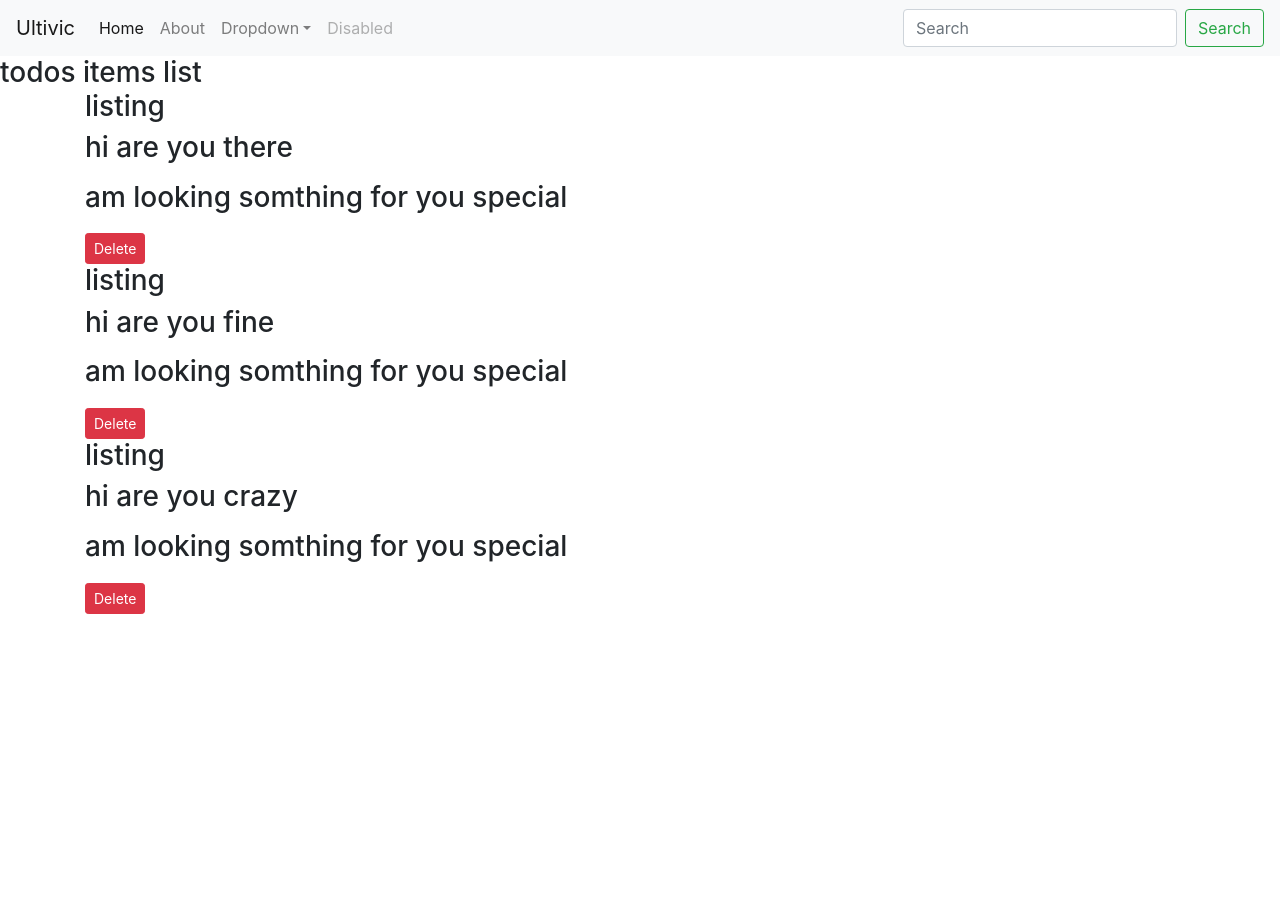
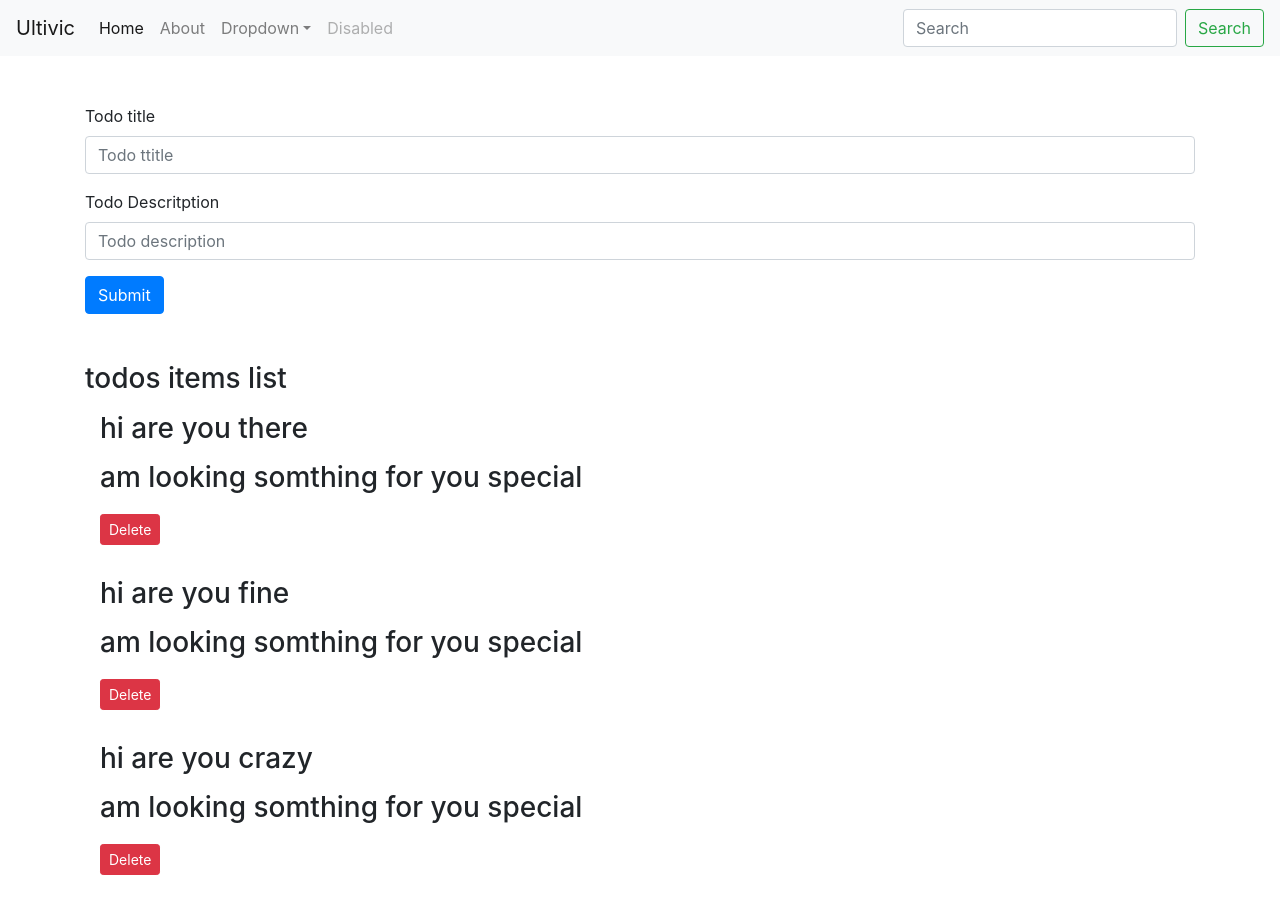
Before and after one commit to deepakultivic/learning, a React (Create React App) app: page / in a window 1280 px wide. Shown: the top 914 px of the page. Before the commit the page ends 800 px from the top, so only its background shows below. Built offline with nearby package versions, Linux system fonts and the light colour scheme.

Commit message:
addtodo works

```diff
--- /dev/null
+++ b/src/pages/AddTodo.js
@@ -0,0 +1,33 @@
+import React, {useState} from 'react'
+
+export  const Addtodo =({addTodo}) =>{
+    const [title, setTitle] =useState("");
+    const[desc, setDesc] = useState("");
+    const submit = (e) =>{
+        e.preventDefault()
+        if(!title || !desc){
+            alert('title or decription cannot be blank');
+        }
+        addTodo(title,desc);
+    }
+return(
+    <>
+ <div className="container mt-5">
+ <form onSubmit={submit}>
+  <div className="form-group" >
+    <label htmlFor="title">Todo title</label>
+    <input type="text" className="form-control" value={title} onChange={ (e) =>{setTitle(e.target.value)}} id="title" placeholder="Todo ttitle"/>
+
+  </div>
+  <div className="form-group">
+    <label htmlFor="descritption">Todo Descritption </label>
+    <input type="text" className="form-control" onChange={ (e) =>{setDesc(e.target.value)}} value={desc} id="descritption" placeholder="Todo description"/>
+  </div>
+
+  <button type="submit" className="btn btn-primary brn-sm">Submit</button>
+</form>
+
+ </div>
+ </>
+);
+}
--- a/src/pages/Home.js
+++ b/src/pages/Home.js
@@ -1,31 +1,55 @@
-import react from 'react';
+import react, {useState } from 'react';
 import Header from '../components/Header';
 import Todo from "../pages/Todo";
+import  {Addtodo} from "../pages/AddTodo";
 function Home(){
     const onDelete = (todo) =>{
         console.log("this is for deleting purpose", todo);
+        setTodo(todos.filter((e) => {
+            return e!==todo;
+        }))
     }
-    let todo = [
+    const addTodo = (title, desc) => {
+        console.log("i ma adding this todo ", title, desc);
+        let sno;
+        if(todos.length==0){
+            sno=0;
+        }
+        else{
+           sno=todos[todos.length-1].sno+1;
+        }
+
+        const myTodo = {
+            sno:sno,
+            title:title,
+            desc:desc,
+        }
+        setTodo([... todos,myTodo]);
+        console.log("myTodo");
+    }
+    const [todos, setTodo] = useState([
         {
             sno: 1,
             title: 'hi are you there',
-            describe: "am looking somthing for you special"
+            desc: "am looking somthing for you special"
         },
         {
             sno: 2,
             title: 'hi are you fine',
-            describe: "am looking somthing for you special"
+            desc: "am looking somthing for you special"
         },
         {
-            sno: 2,
+            sno: 4,
             title: 'hi are you crazy',
-            describe: "am looking somthing for you special"
-        }
-    ]
+            desc: "am looking somthing for you special"
+        },
+    ] );
     return(
         <>
     <Header title="Ultivic" ></Header>
-    <Todo todo={todo} onDelete={onDelete}/>
+    <Addtodo addTodo={addTodo}/>
+    <Todo todo={todos} onDelete={onDelete}/>
+
         </>
     );
 }
--- a/src/pages/Todo.js
+++ b/src/pages/Todo.js
@@ -4,18 +4,22 @@ export const Todo =(props) =>{
 
     return(
         <>
-         <h3>
+        <div className="container py-5 ">
+        <h3>
             todos items list
             {/* {props.todo} */}
             {/* <TodosItem todo={props.todo[0]}/> */}
-            {props.todo.map((todo, dns) => {
+            {props.todo.length==0? "no todos available" :
+            props.todo.map((todo, dns) => {
                 return(
 
                         <TodosItem todo={todo} key={dns} onDelete={props.onDelete}/>
+                        // <TodosItem todo={todo} />
 
                 )
             })}
         </h3>
+        </div>
         </>
     );
 }
--- a/src/pages/TodosItem.js
+++ b/src/pages/TodosItem.js
@@ -1,14 +1,10 @@
 import React from "react";
 export const TodosItem = ({todo, onDelete}) => {
 return(
-    <div className="container">
-        <h3>
-         listing
-
-        </h3>
+    <div className="container py-3">
         <p>{todo.title}</p>
-        <p>{todo.describe}</p>
-        <button className="btn btn-danger btn-sm" onClick={onDelete}>Delete</button>
+        <p className="my-3">{todo.desc}</p>
+        <button className="btn btn-danger btn-sm" onClick={ () => {onDelete(todo)}}>Delete</button>
     </div>
 );
 }
```
